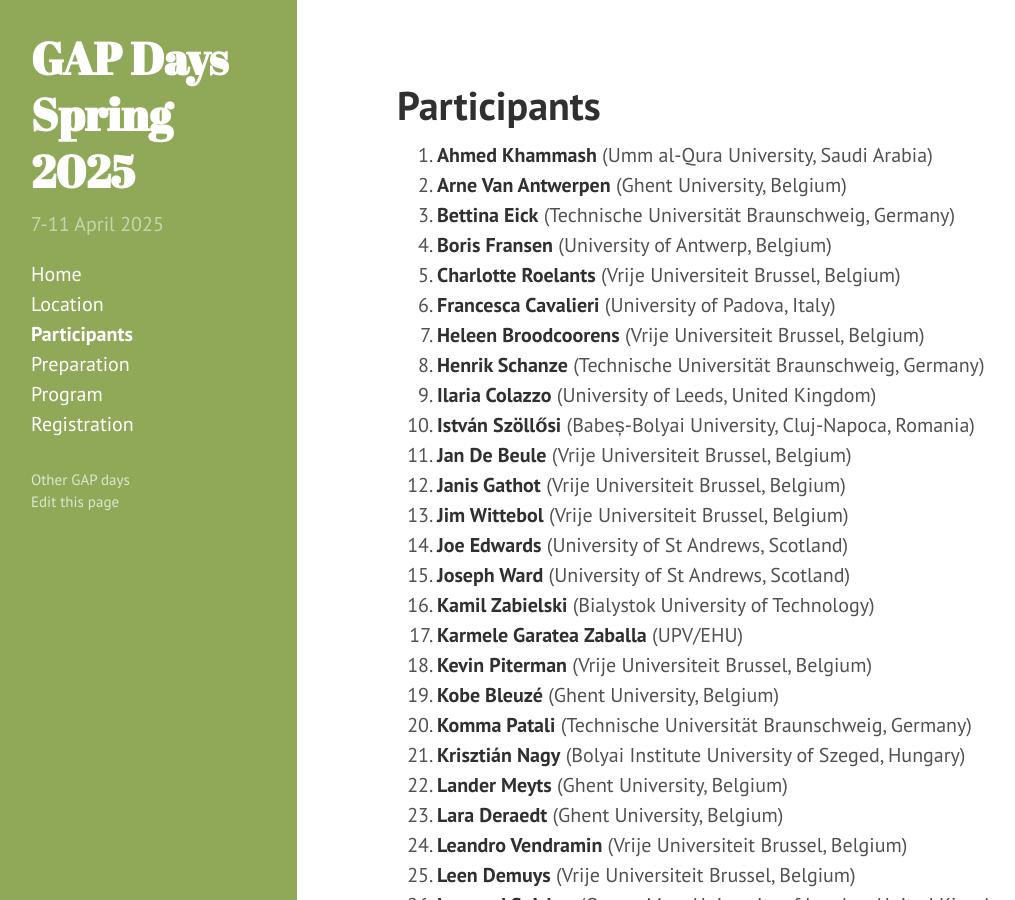
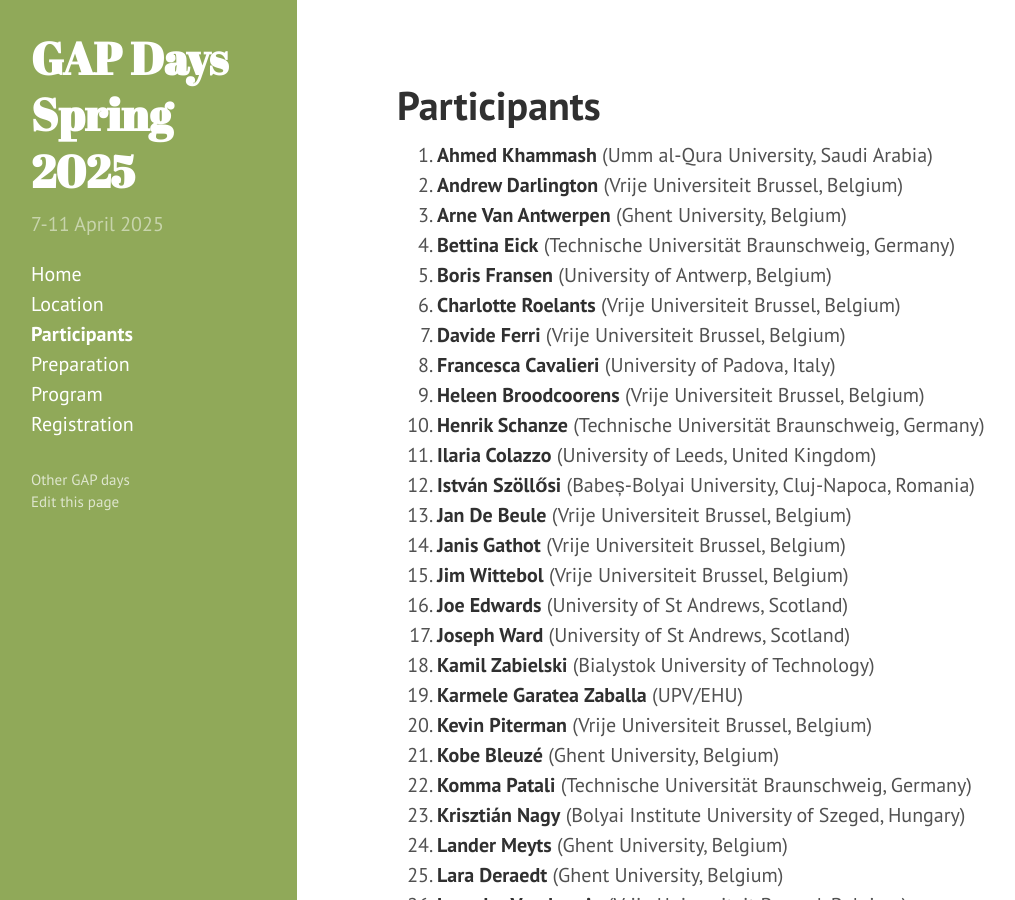
Before and after one commit to gapdays/gapdays2025-spring, a Jekyll site: the page built from participants.md, in a window 1280 px wide and 900 px high. Shown: the whole window, without its empty margins (3-1018 px from the left). Built offline with Jekyll 4.4.1, drawn with Linux system fonts in a browser that asks for light colours.

Commit message:
updated participants

```diff
--- a/participants.md
+++ b/participants.md
@@ -60,7 +60,8 @@ participants:
   - {name: Heleen Broodcoorens, affiliation: "Vrije Universiteit Brussel, Belgium"}
   - {name: Leen Demuys, affiliation: "Vrije Universiteit Brussel, Belgium"}
   - {name: Magdalena Wiertel, affiliation: "Vrije Universiteit Brussel, Belgium"}
-
+  - {name: Davide Ferri, affiliation: "Vrije Universiteit Brussel, Belgium"}
+  - {name: Andrew Darlington, affiliation: "Vrije Universiteit Brussel, Belgium"}
 ---
 
 <ol>{% assign participants = page.participants | sort: "name" %}
```
